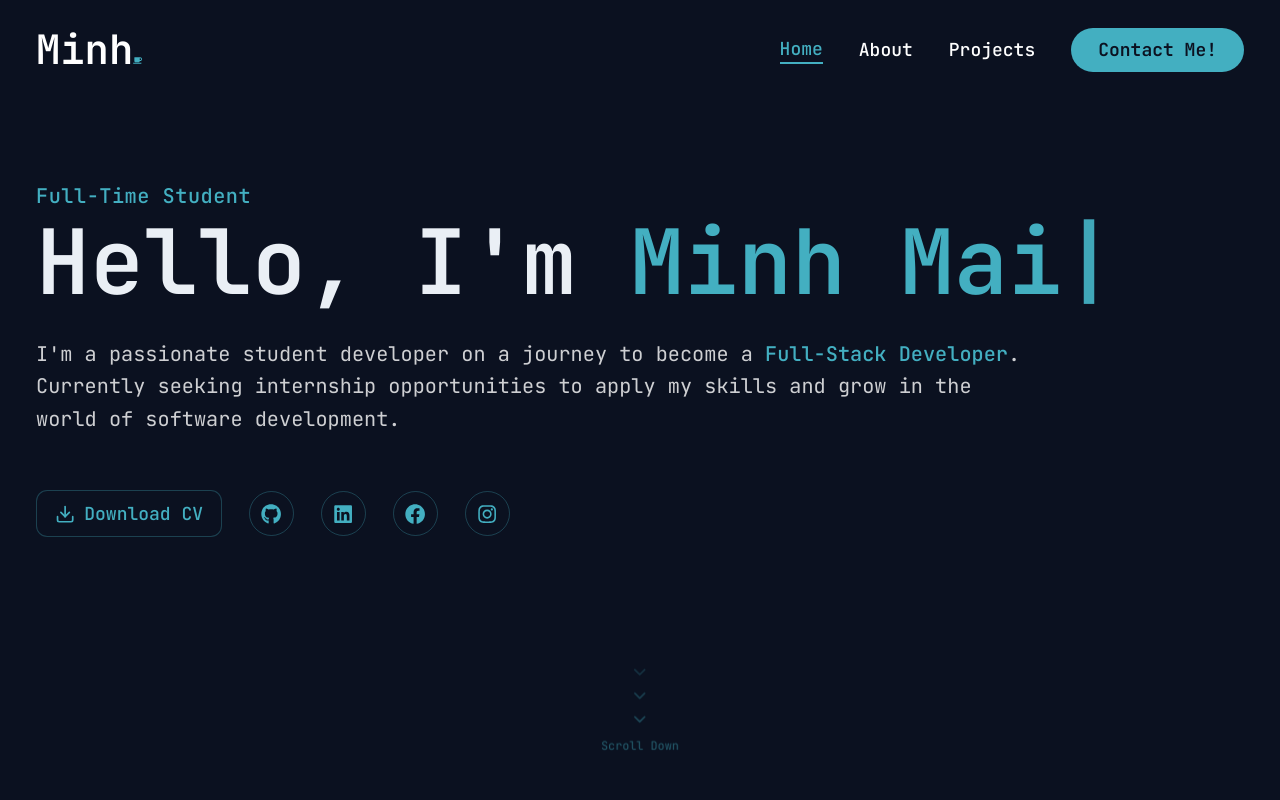
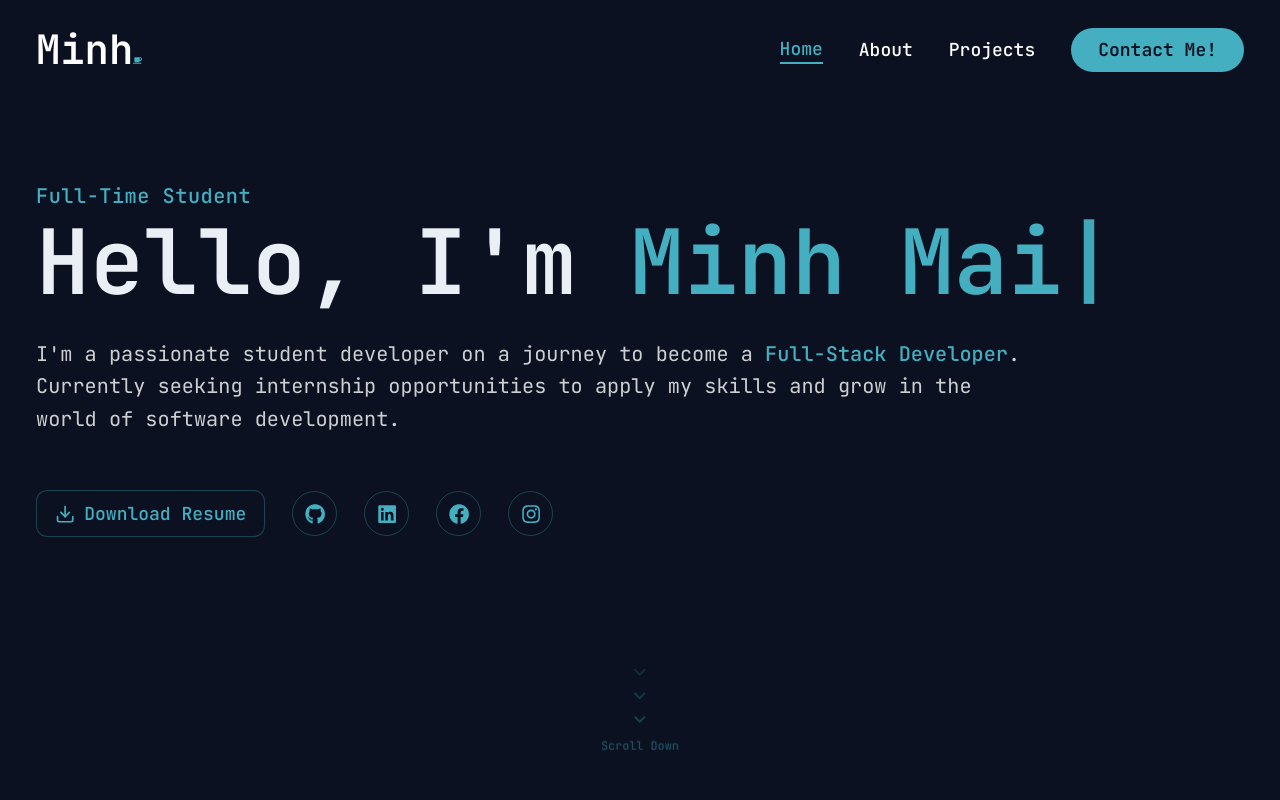
Before and after one commit to minhmai7/minh-portfolio, a Next.js app: page / in a window 1280 px wide. Shown: the top 800 px of the page. Built offline with nearby package versions, Linux system fonts and the light colour scheme.

Commit message:
Update resume

```diff
--- a/app/page.jsx
+++ b/app/page.jsx
@@ -169,7 +169,7 @@ const Home = () => {
                   whileTap={{ scale: 0.95 }}
                 >
                   <FiDownload className="text-lg" />
-                  Download CV
+                  Download Resume
                 </motion.button>
                 <Social
                   containerStyles="flex gap-6"
```
Also changed, not shown: 1 other file (tests, documents, lock files or other folders).
